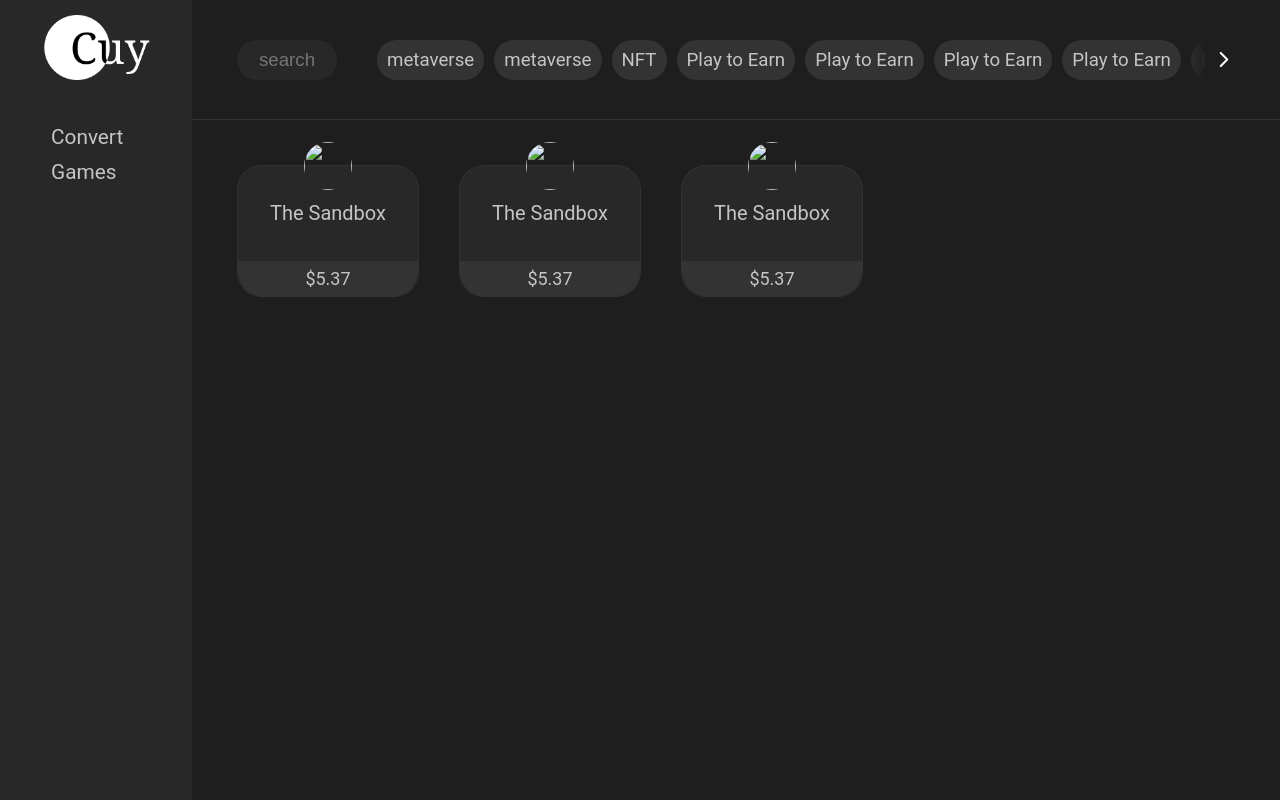
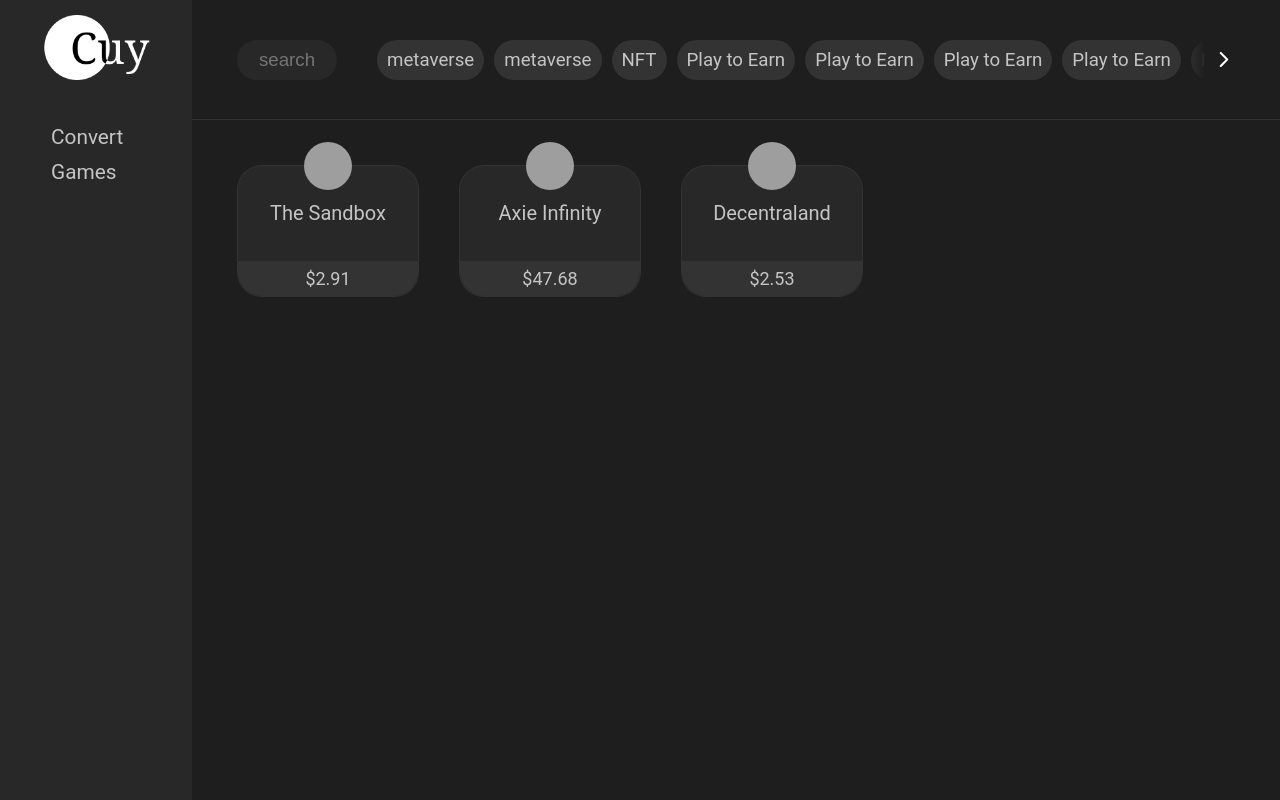
Before and after one commit to alexandermarquesm/appconvert, a Python web app: template appconvert/blueprints/webui/templates/cryptogames.html in a window 1280 px wide. Run offline with Jinja, Linux system fonts and the light colour scheme; the template is opened without the code that fills it, so the values that code supplies are empty; grey boxes are pictures that could not be loaded.

Commit message:
Adicionando imagens de exemplo na page cryptogames

```diff
--- a/appconvert/blueprints/webui/templates/cryptogames.html
+++ b/appconvert/blueprints/webui/templates/cryptogames.html
@@ -45,15 +45,15 @@
         <div class="scene scene--card">
             <div class="card">
                 <div class="card__face card__face--front">
-                    <img src="" alt="">
+                    <img src="https://s3.us-east-2.amazonaws.com/nomics-api/static/images/currencies/SAND2.svg" alt="">
                     <span class="card__name">The Sandbox</span>
                     <div class="card__footer">
-                        <span>$5.37</span>
+                        <span>$2.91</span>
                     </div>
                 </div>
 
                 <div class="card__face card__face--back">
-                    <img src="" alt="">
+                    <img src="https://s3.us-east-2.amazonaws.com/nomics-api/static/images/currencies/SAND2.svg" alt="">
                     <div class="card__index">
                         <span>ticker</span>
                         <span>address</span>
@@ -64,7 +64,7 @@
                     <div class="card__info">
                         <span>SAND</span>
                         <span>copy</span>
-                        <span>3.533 B</span>
+                        <span>2.300 M</span>
                         <span>ethereum</span>
                     </div>
                 </div>
@@ -74,15 +74,15 @@
         <div class="scene scene--card">
             <div class="card">
                 <div class="card__face card__face--front">
-                    <img src="" alt="">
-                    <span class="card__name">The Sandbox</span>
+                    <img src="https://s3.us-east-2.amazonaws.com/nomics-api/static/images/currencies/AXS2.jpg" alt="">
+                    <span class="card__name">Axie Infinity</span>
                     <div class="card__footer">
-                        <span>$5.37</span>
+                        <span>$47.68</span>
                     </div>
                 </div>
 
                 <div class="card__face card__face--back">
-                    <img src="" alt="">
+                    <img src="https://s3.us-east-2.amazonaws.com/nomics-api/static/images/currencies/AXS2.jpg" alt="">
                     <div class="card__index">
                         <span>ticker</span>
                         <span>address</span>
@@ -91,9 +91,9 @@
                     </div>
 
                     <div class="card__info">
-                        <span>SAND</span>
+                        <span>AXS</span>
                         <span>copy</span>
-                        <span>3.533 B</span>
+                        <span>3.500 M</span>
                         <span>ethereum</span>
                     </div>
                 </div>
@@ -103,15 +103,15 @@
         <div class="scene scene--card">
             <div class="card">
                 <div class="card__face card__face--front">
-                    <img src="" alt="">
-                    <span class="card__name">The Sandbox</span>
+                    <img src="https://s3.us-east-2.amazonaws.com/nomics-api/static/images/currencies/mana.svg" alt="">
+                    <span class="card__name">Decentraland</span>
                     <div class="card__footer">
-                        <span>$5.37</span>
+                        <span>$2.53</span>
                     </div>
                 </div>
 
                 <div class="card__face card__face--back">
-                    <img src="" alt="">
+                    <img src="https://s3.us-east-2.amazonaws.com/nomics-api/static/images/currencies/mana.svg" alt="">
                     <div class="card__index">
                         <span>ticker</span>
                         <span>address</span>
@@ -120,9 +120,9 @@
                     </div>
 
                     <div class="card__info">
-                        <span>SAND</span>
+                        <span>MANA</span>
                         <span>copy</span>
-                        <span>3.533 B</span>
+                        <span>4.600 M</span>
                         <span>ethereum</span>
                     </div>
                 </div>
```
